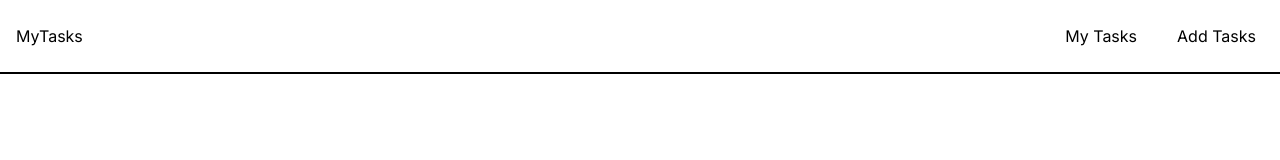
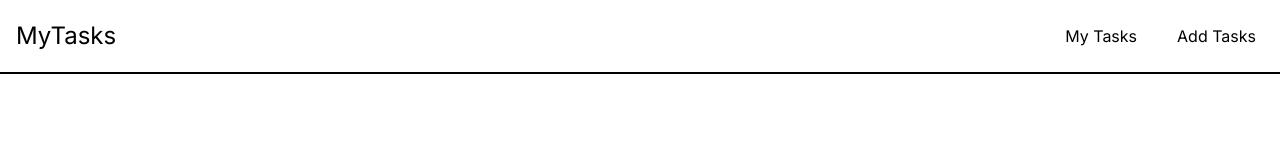
Before and after one commit to sonwabileIT/tasks-app, a Next.js app: page / in a window 1280 px wide. Shown: the top 160 px of the page. Built offline with nearby package versions, Linux system fonts and the light colour scheme.

Commit message:
feat: style navbar

```diff
--- a/src/app/components/Navbar.jsx
+++ b/src/app/components/Navbar.jsx
@@ -5,7 +5,7 @@ function NavBar(){
         <>
         <div className=" flex justify-between items-center p-4 border-b-2 border-black">
             <div>
-                <h2><Link href="/">MyTasks</Link></h2>
+                <h2 className="text-2xl"><Link href="/">MyTasks</Link></h2>
             </div>
             <nav>
                 <ul className="flex gap-6">
```
